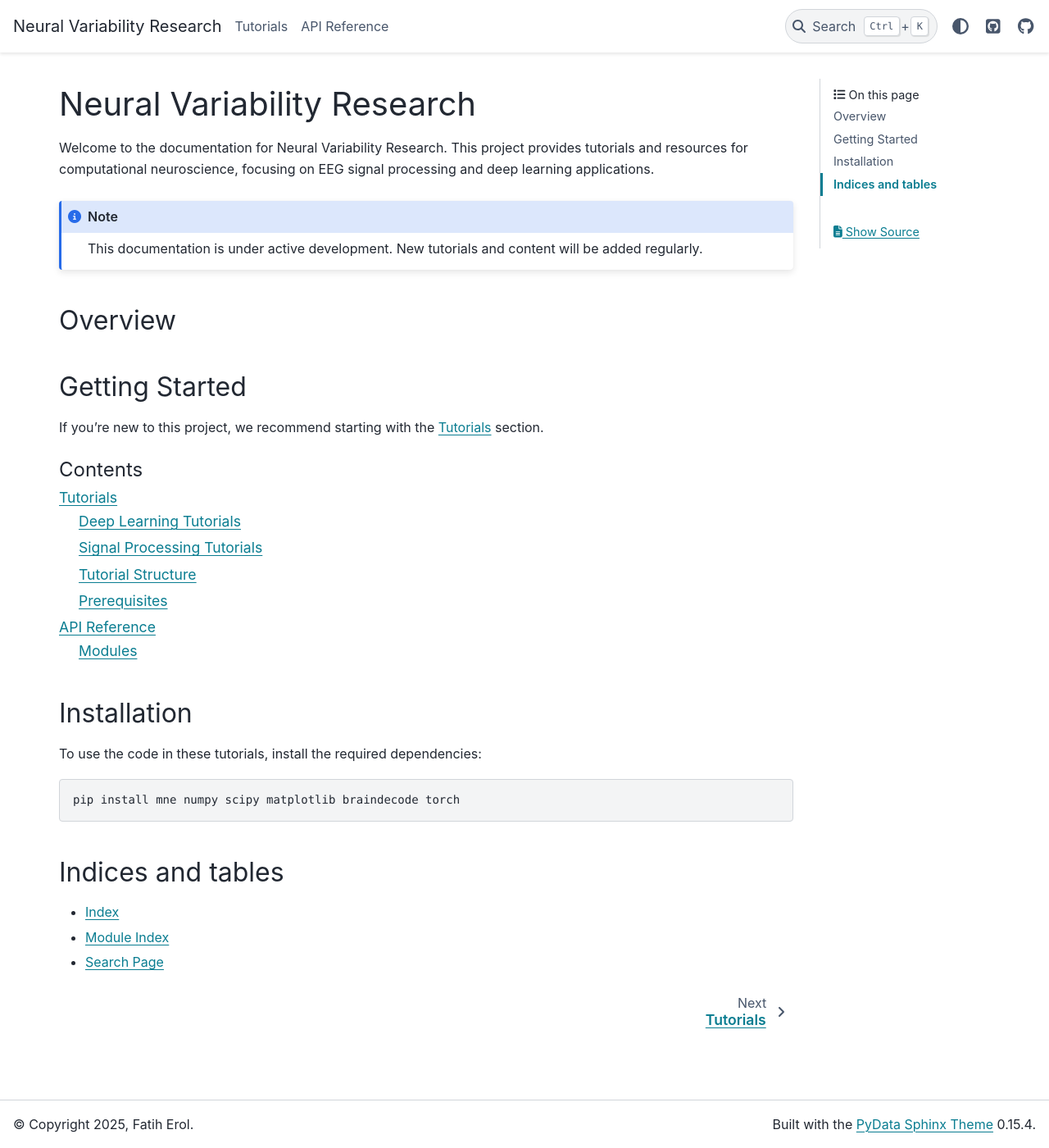
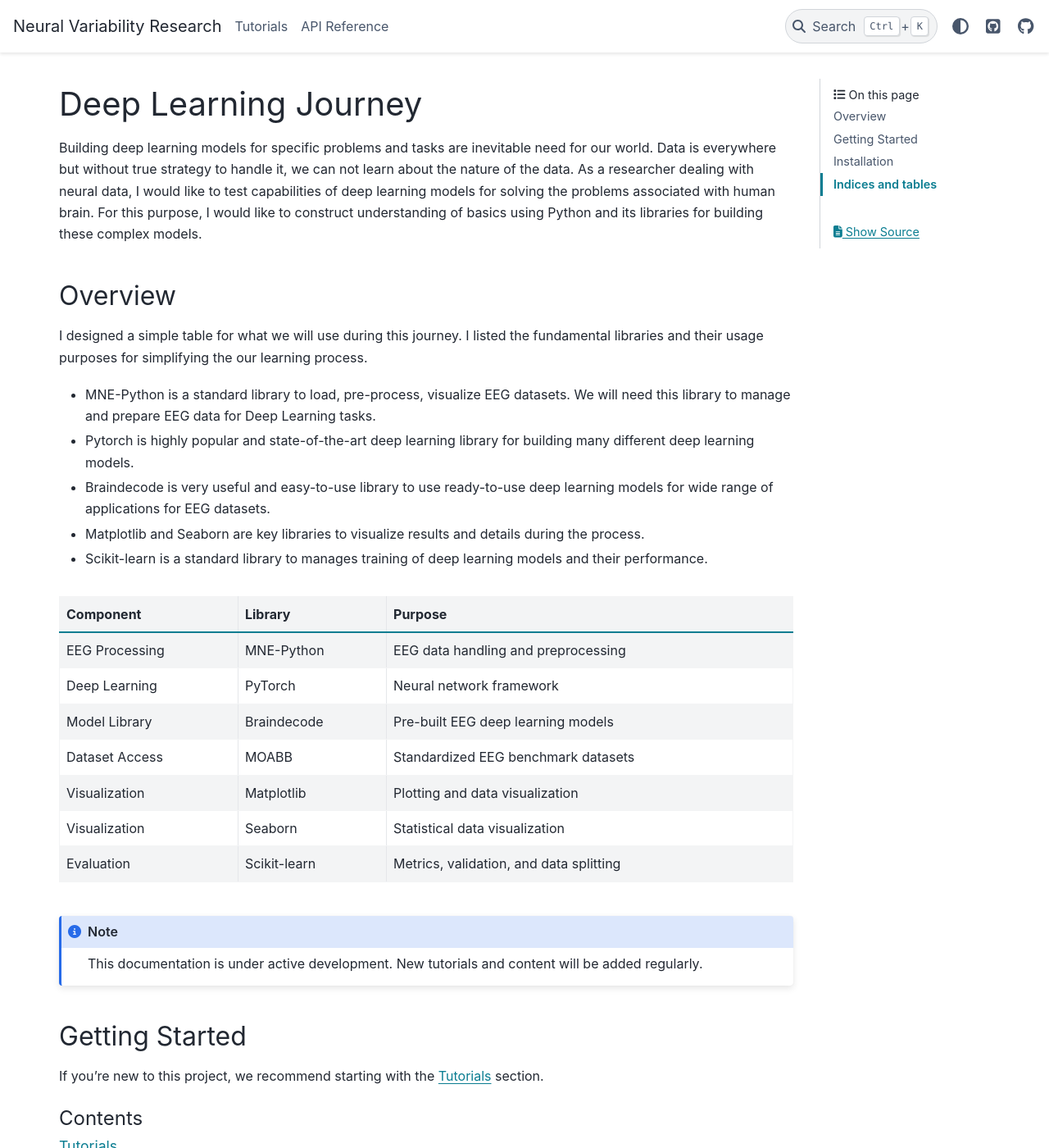
Before and after one commit to fatihonay/Deep-Learning-Journey, a Sphinx documentation site: the page built from docs/source/index.md, in a window 1280 px wide and 1400 px high. Shown: the whole window at 82% size. Built offline with Sphinx 7.4.7 and the PyData theme 0.15.4, drawn with Linux system fonts in a browser that asks for light colours.

Commit message:
Update index.md

````diff
--- a/docs/source/index.md
+++ b/docs/source/index.md
@@ -1,13 +1,32 @@
-# Neural Variability Research
+# Deep Learning Journey
 
-Welcome to the documentation for Neural Variability Research. This project provides tutorials and resources for computational neuroscience, focusing on EEG signal processing and deep learning applications.
+Building deep learning models for specific problems and tasks are inevitable need for our world. Data is everywhere but without true strategy to handle it, we can not learn about the nature of the data. As a researcher dealing with neural data, I would like to test capabilities of deep learning models for solving the problems associated with human brain. For this purpose, I would like to construct understanding of basics using Python and its libraries for building these complex models.
+
+## Overview
+
+I designed a simple table for what we will use during this journey.  I listed the fundamental libraries and their usage purposes for simplifying the our learning process.
+- MNE-Python is a standard library to load, pre-process, visualize EEG datasets. We will need this library to manage and prepare EEG data for Deep Learning tasks.
+- Pytorch is highly popular and state-of-the-art deep learning library for building many different deep learning models.
+- Braindecode is very useful and easy-to-use library to use ready-to-use deep learning models for wide range of applications for EEG datasets.
+- Matplotlib and Seaborn are key libraries to visualize results and details during the process.
+- Scikit-learn is a standard library to manages training of deep learning models and their performance.
+
+
+| Component            | Library        | Purpose                                   |
+|---------------------|----------------|-------------------------------------------|
+| EEG Processing      | MNE-Python     | EEG data handling and preprocessing       |
+| Deep Learning       | PyTorch        | Neural network framework                  |
+| Model Library       | Braindecode    | Pre-built EEG deep learning models        |
+| Dataset Access      | MOABB          | Standardized EEG benchmark datasets       |
+| Visualization       | Matplotlib     | Plotting and data visualization           |
+| Visualization       | Seaborn        | Statistical data visualization            |
+| Evaluation          | Scikit-learn   | Metrics, validation, and data splitting   |
+
+
 
 ```{note}
 This documentation is under active development. New tutorials and content will be added regularly.
 ```
-
-## Overview
-
 
 ## Getting Started
 
````
